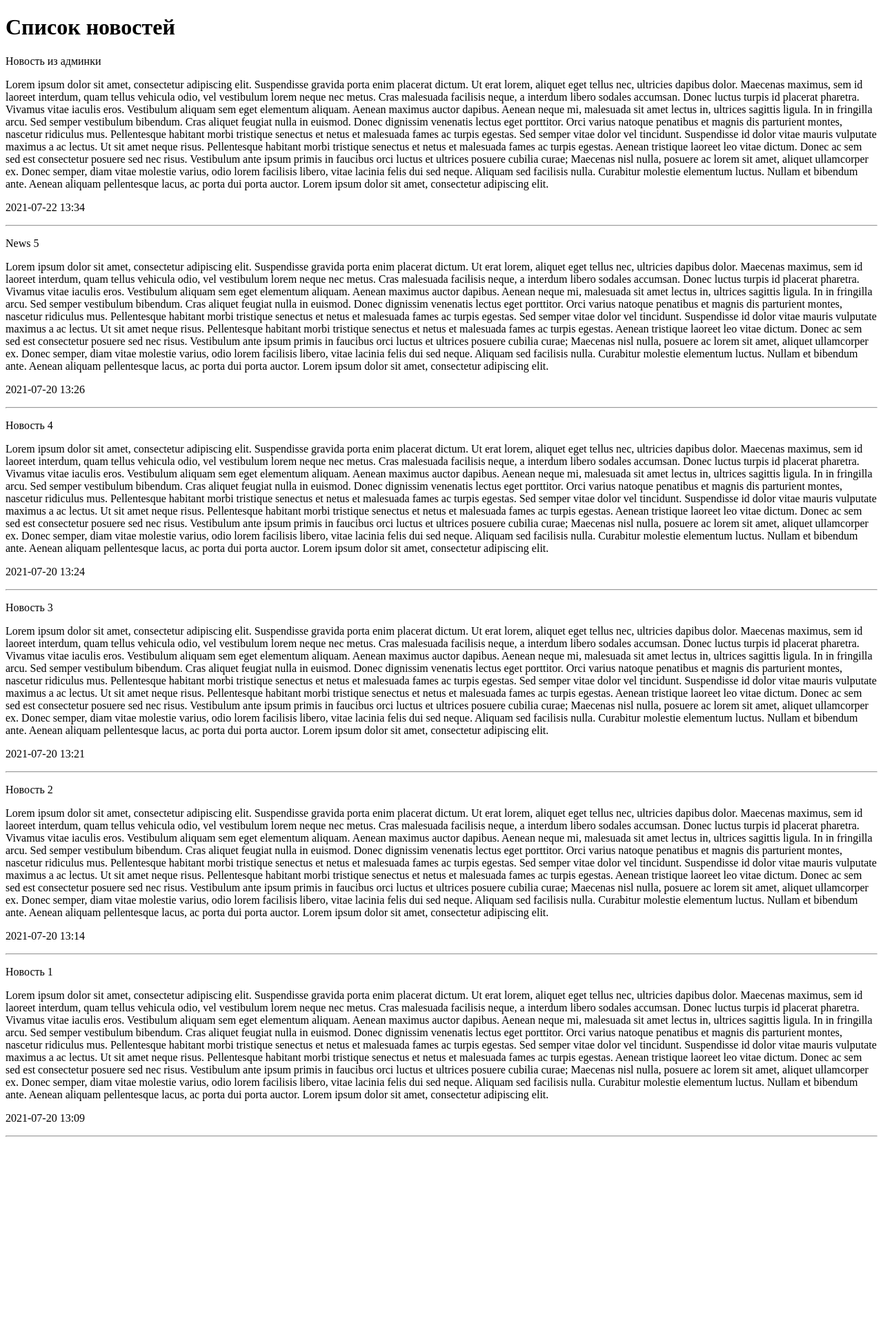
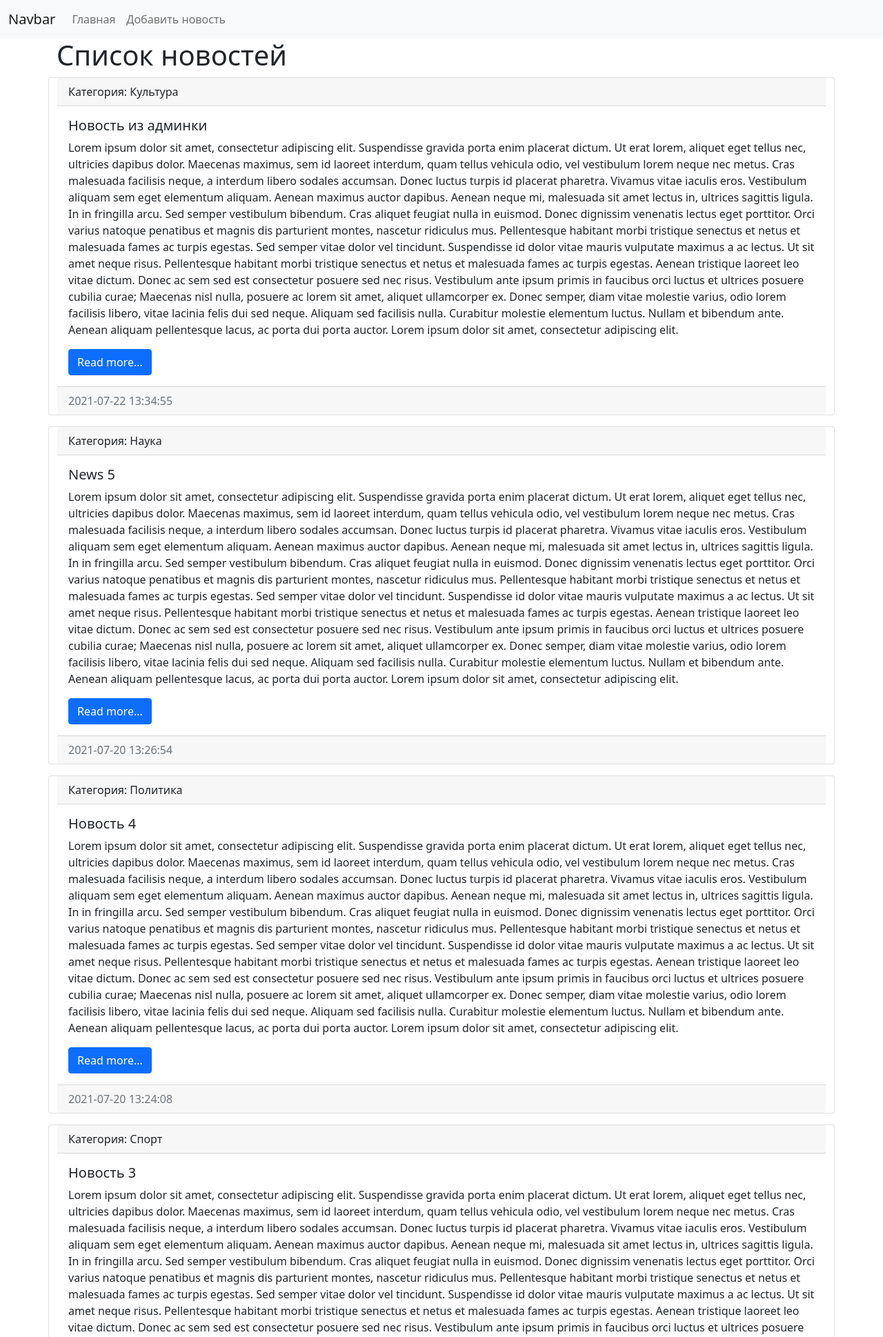
Before and after one commit to rsg33/testsite, a Django app: page / in a window 1280 px wide. Shown: the top 1938 px of the page at 69% size. Before the commit the page ends 1648 px from the top, so only its background shows below. Run offline with Django 3.2, Linux system fonts and the light colour scheme; data comes from the database, SQL or seed files in the repository; both versions use the stored data as it was after the commit.

Commit message:
Внешний вид шаблона

```diff
--- a/mysite/news/templates/news/index.html
+++ b/mysite/news/templates/news/index.html
@@ -1,21 +1,57 @@
-<!DOCTYPE html>
+<!doctype html>
 <html lang="en">
-<head>
-  <meta charset="UTF-8">
-  <title>{{ title }}</title>
-</head>
-<body>
+  <head>
+    <meta charset="utf-8">
+    <meta name="viewport" content="width=device-width, initial-scale=1">
 
-<h1>{{ title }}</h1>
 
-{% for item in news %}
-  <div>
-    <p>{{ item.title }}</p>
-    <p>{{ item.content }}</p>
-    <p>{{ item.created_at|date:'Y-m-d H:i' }}</p>
+    <link href="https://cdn.jsdelivr.net/npm/bootstrap@5.0.2/dist/css/bootstrap.min.css" rel="stylesheet" integrity="sha384-EVSTQN3/azprG1Anm3QDgpJLIm9Nao0Yz1ztcQTwFspd3yD65VohhpuuCOmLASjC" crossorigin="anonymous">
+
+    <title>{{ title }}</title>
+  </head>
+  <body>
+  <nav class="navbar navbar-expand-lg navbar-light bg-light">
+    <div class="container-fluid">
+      <a class="navbar-brand" href="/">Navbar</a>
+      <button class="navbar-toggler" type="button" data-bs-toggle="collapse" data-bs-target="#navbarSupportedContent" aria-controls="navbarSupportedContent" aria-expanded="false" aria-label="Toggle navigation">
+        <span class="navbar-toggler-icon"></span>
+      </button>
+      <div class="collapse navbar-collapse" id="navbarSupportedContent">
+        <ul class="navbar-nav me-auto mb-2 mb-lg-0">
+          <li class="nav-item">
+            <a class="nav-link" href="/">Главная</a>
+          </li>
+          <li class="nav-item">
+            <a class="nav-link" href="/">Добавить новость</a>
+          </li>
+        </ul>
+      </div>
+    </div>
+  </nav>
+<div class="container mb-3">
+  <h1>{{ title }}</h1>
+  <div class="row">
+    {% for item in news %}
+      <div class="card mb-3">
+        <div class="card-header">
+          Категория: {{ item.category }}
+        </div>
+        <div class="card-body">
+          <h5 class="card-title">{{ item.title }}</h5>
+          <p class="card-text">{{ item.content }}</p>
+          <a href="#" class="btn btn-primary">Read more...</a>
+        </div>
+        <div class="card-footer text-muted">
+          {{ item.created_at|date:"Y-m-d H:i:s" }}
+        </div>
+      </div>
+    {% endfor %}
+
   </div>
-  <hr>
-{% endfor %}
+</div>
 
-</body>
+    <script src="https://cdn.jsdelivr.net/npm/bootstrap@5.0.2/dist/js/bootstrap.bundle.min.js" integrity="sha384-MrcW6ZMFYlzcLA8Nl+NtUVF0sA7MsXsP1UyJoMp4YLEuNSfAP+JcXn/tWtIaxVXM" crossorigin="anonymous"></script>
+
+
+  </body>
 </html>
```
Also changed, not shown: mysite/db.sqlite3, 1 other file.
